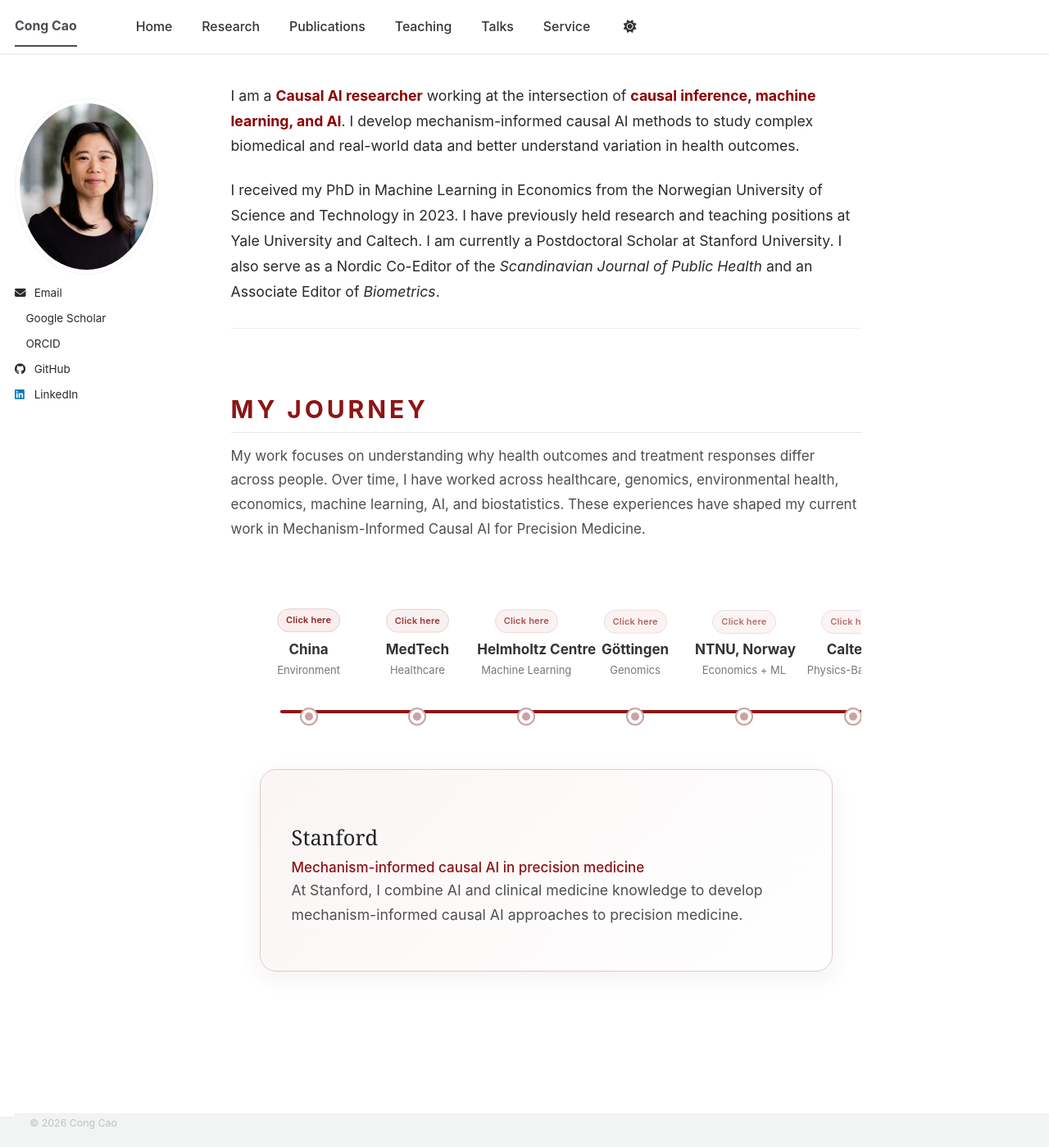
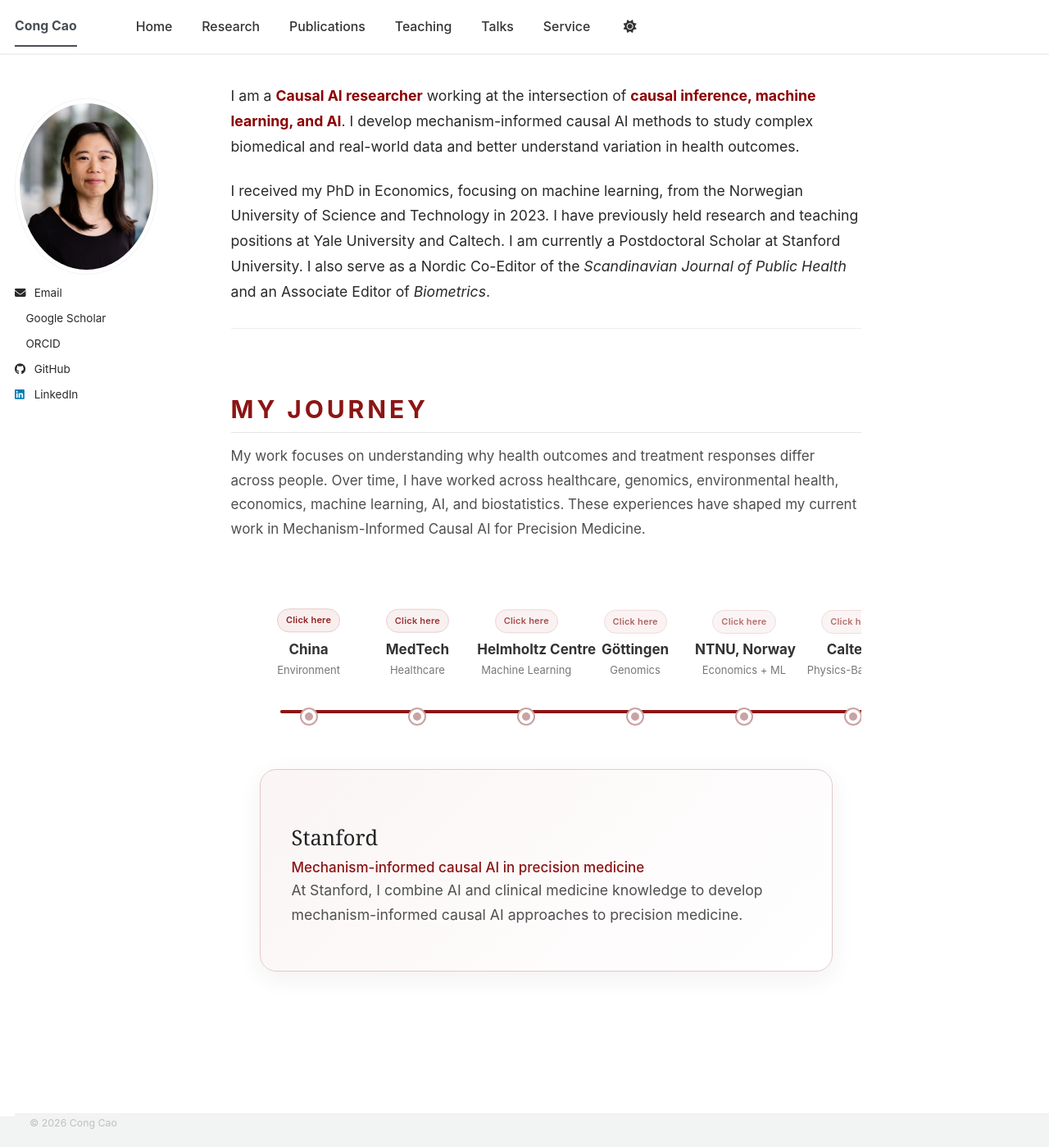
Before and after one commit to congca0/congca0.github.io, a Jekyll site: the page built from index.md, in a window 1280 px wide and 1399 px high. Shown: the whole window at 82% size. Built offline with Jekyll 4.4.1, drawn with Linux system fonts in a browser that asks for light colours; a style sheet for code colours, icons or effects is not loaded; our own code applies the rules of GitHub Pages for plain Markdown files.

Commit message:
Update index.md

```diff
--- a/index.md
+++ b/index.md
@@ -5,7 +5,7 @@ author_profile: true
 
 I am a <strong style="color: #8B0000;">Causal AI researcher</strong> working at the intersection of <strong style="color: #8B0000;">causal inference, machine learning, and AI</strong>. I develop mechanism-informed causal AI methods to study complex biomedical and real-world data and better understand variation in health outcomes.
 
-I received my PhD in Machine Learning in Economics from the Norwegian University of Science and Technology in 2023. I have previously held research and teaching positions at Yale University and Caltech. I am currently a Postdoctoral Scholar at Stanford University. I also serve as a Nordic Co-Editor of the *Scandinavian Journal of Public Health* and an Associate Editor of *Biometrics*.
+I received my PhD in Economics, focusing on machine learning, from the Norwegian University of Science and Technology in 2023. I have previously held research and teaching positions at Yale University and Caltech. I am currently a Postdoctoral Scholar at Stanford University. I also serve as a Nordic Co-Editor of the *Scandinavian Journal of Public Health* and an Associate Editor of *Biometrics*.
 
 ---
 
```
